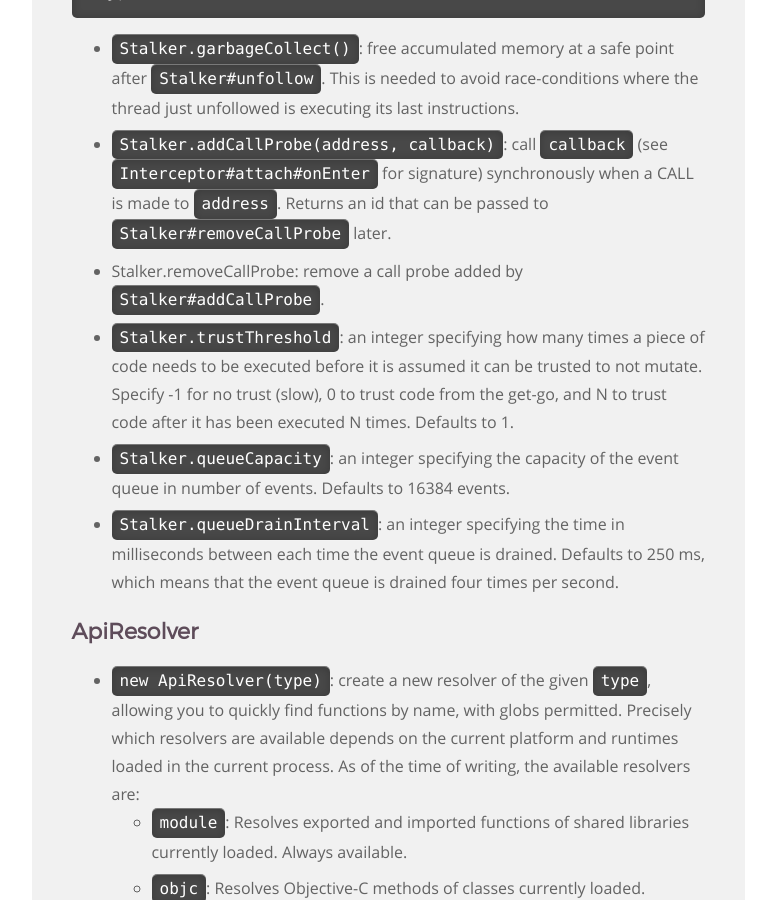
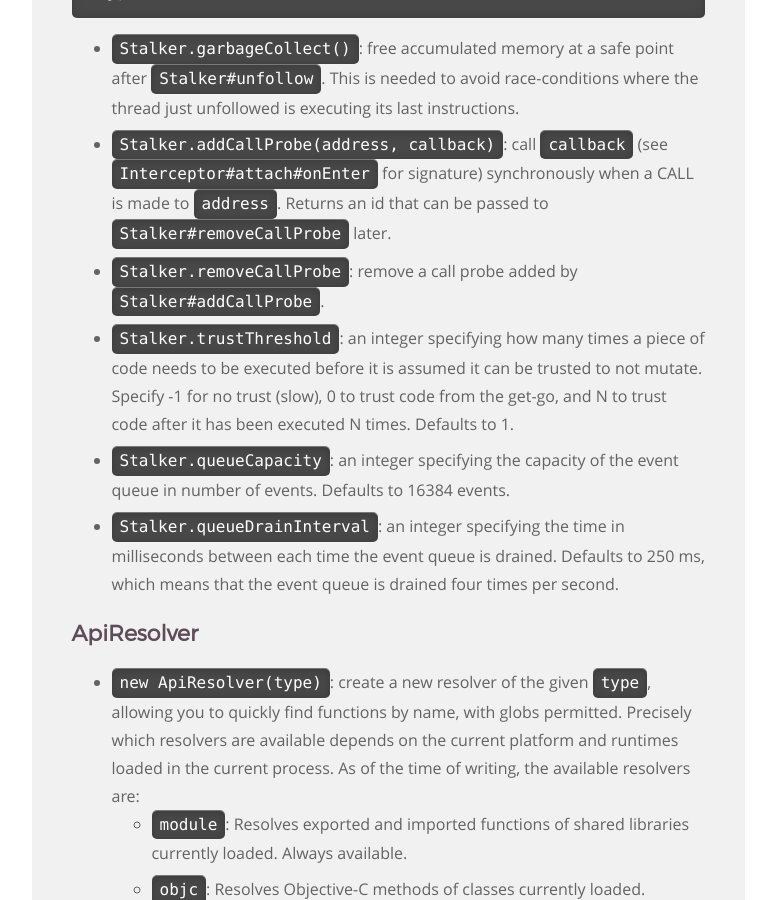
Before and after one commit to frida/frida-website, a Jekyll site: the page built from _docs/javascript-api.md, in a window 1280 px wide and 900 px high, scrolled down 27098 px. Shown: the whole window, without its empty margins (364-1140 px from the left). Built offline with Jekyll 4.4.1, drawn with Linux system fonts in a browser that asks for light colours.

Commit message:
Add missing backticks (#99)

```diff
--- a/_docs/javascript-api.md
+++ b/_docs/javascript-api.md
@@ -1109,7 +1109,7 @@ Stalker.follow(Process.getCurrentThreadId(), {
     made to `address`. Returns an id that can be passed to
     `Stalker#removeCallProbe` later.
 
-+   Stalker.removeCallProbe: remove a call probe added by
++   `Stalker.removeCallProbe`: remove a call probe added by
     `Stalker#addCallProbe`.
 
 +   `Stalker.trustThreshold`: an integer specifying how many times a piece of
```
